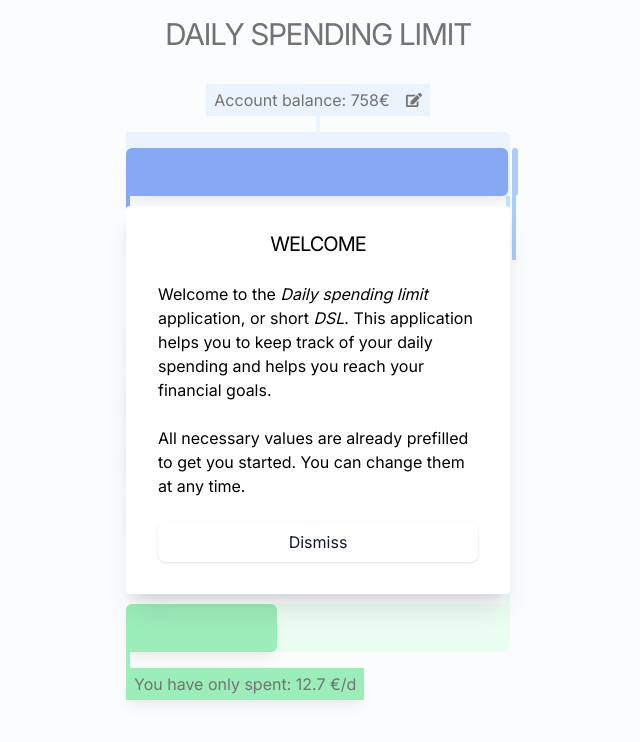
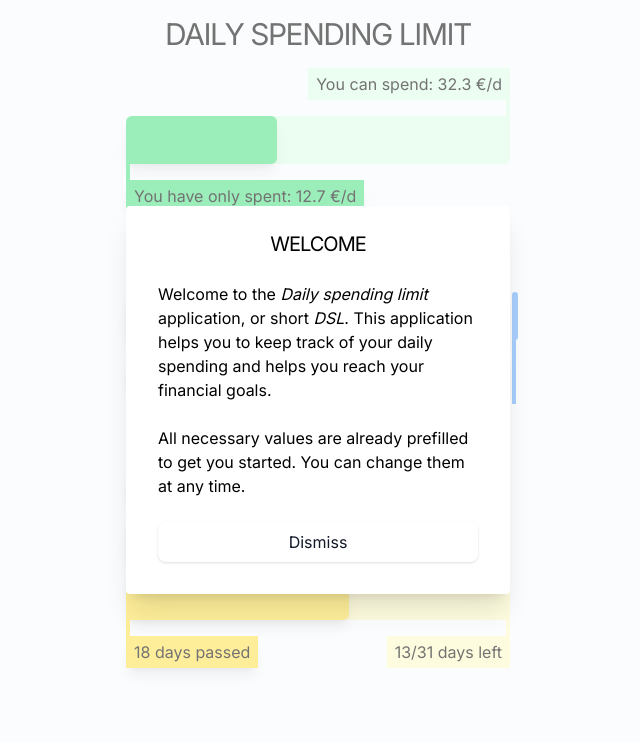
Before and after one commit to WendtOle/daily-spending-limit, a Next.js app: page / in a window 1280 px wide. Shown: the top 742 px of the page, without its empty margins (322-962 px from the left). Built offline with nearby package versions, Linux system fonts and the light colour scheme.

Commit message:
Change order of charts on home page

```diff
--- a/app/page.tsx
+++ b/app/page.tsx
@@ -21,9 +21,10 @@ export default function Home() {
       <h1 className="text-3xl text-center uppercase tracking-tighter py-4">
         Daily spending limit
       </h1>
+
+      <DSLChart />
       <BudgetChart />
       <Chart />
-      <DSLChart />
       <SettingsModal />
       <WelcomeModal />
     </main>
```
